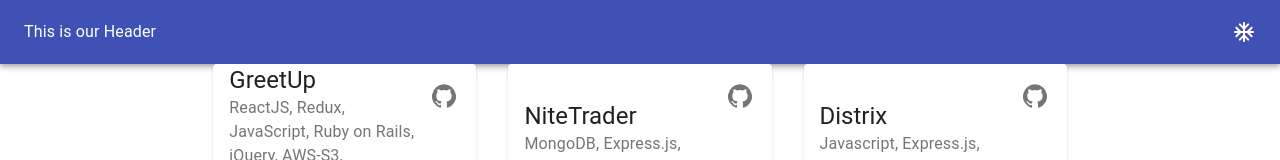
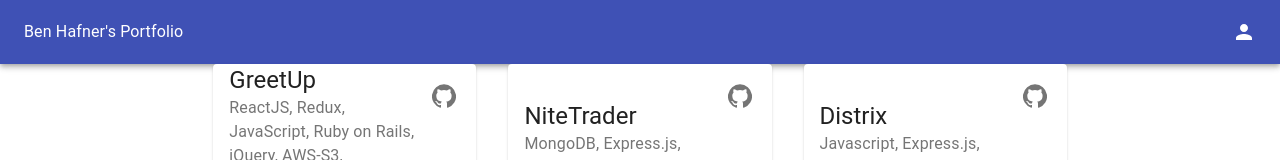
Before and after one commit to brhafner/portfolio, a React (Create React App) app: page / in a window 1280 px wide. Shown: the top 160 px of the page. Built offline with nearby package versions, Linux system fonts and the light colour scheme.

Commit message:
Changed icon for header

```diff
--- a/src/Header.js
+++ b/src/Header.js
@@ -1,6 +1,6 @@
 import React from 'react';
 import { AppBar, Toolbar, Typography } from '@material-ui/core';
-import AcUnitRoundedIcon from '@material-ui/icons/AcUnitRounded';
+import PersonIcon from '@material-ui/icons/Person';
 import { makeStyles } from '@material-ui/styles';
 
 const useStyles = makeStyles(() => ({
@@ -16,9 +16,9 @@ const Header = () => {
        <AppBar position="static">
            <Toolbar>
                <Typography className={classes.typographyStyles}>
-                   This is our Header
+                   Ben Hafner's Portfolio
                 </Typography>
-               <AcUnitRoundedIcon />
+               <PersonIcon />
            </Toolbar>
        </AppBar>
    );
```
